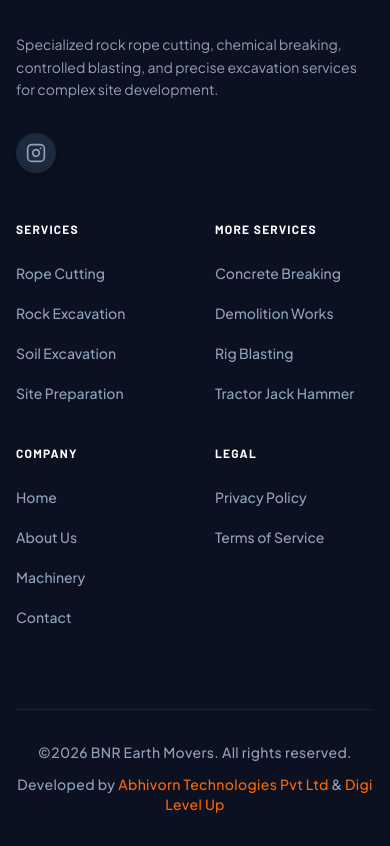
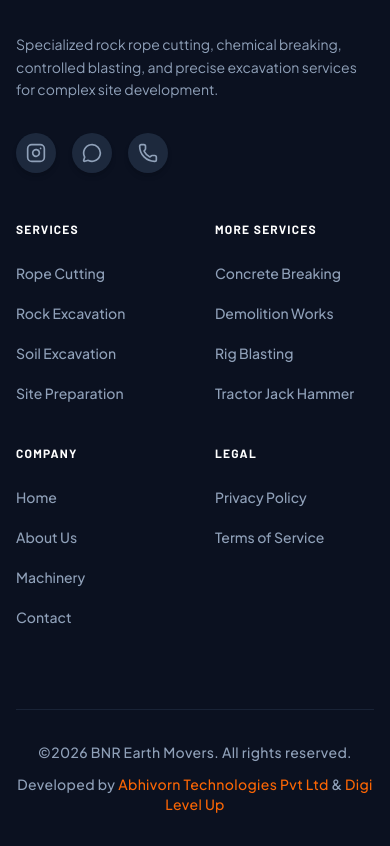
Before and after one commit to Abhivorn-Technologies/BNR-EARTH-MOVERS, a Next.js app: page / in a window 390 px wide. Shown: the part 9300-10146 px from the top of the page. Built offline with nearby package versions, Linux system fonts and the light colour scheme.

Commit message:
feat: add functional WhatsApp and Phone icons alongside Instagram in footer

```diff
--- a/src/components/Footer.tsx
+++ b/src/components/Footer.tsx
@@ -3,6 +3,7 @@
 import { Logo } from "@/components/Logo";
 import { SITE, SERVICES } from "@/lib/constants";
 import Link from "next/link";
+import { Phone, MessageCircle } from "lucide-react";
 
 const footerLinks = {
   SERVICES: SERVICES.slice(0, 4).map(s => ({ label: s.title, href: `/?service=${s.id}#services` })),
@@ -38,13 +39,29 @@ export function Footer() {
             </p>
             <div className="flex items-center gap-4">
               <a
-                href="#"
+                href={SITE.instagramUrl || "#"}
                 target="_blank"
                 rel="noopener noreferrer"
                 className="group flex h-10 w-10 items-center justify-center rounded-full bg-slate-800 transition-all hover:bg-gradient-to-tr hover:from-[#f09433] hover:via-[#dc2743] hover:to-[#bc1888] shadow-md"
                 aria-label="Follow us on Instagram"
               >
                 <InstagramIcon className="h-5 w-5 text-slate-400 group-hover:text-white transition-colors" />
+              </a>
+              <a
+                href={SITE.whatsappUrl}
+                target="_blank"
+                rel="noopener noreferrer"
+                className="group flex h-10 w-10 items-center justify-center rounded-full bg-slate-800 transition-all hover:bg-[#25D366] shadow-md"
+                aria-label="Chat with us on WhatsApp"
+              >
+                <MessageCircle className="h-5 w-5 text-slate-400 group-hover:text-white transition-colors" />
+              </a>
+              <a
+                href={SITE.phoneUrl}
+                className="group flex h-10 w-10 items-center justify-center rounded-full bg-slate-800 transition-all hover:bg-[#fc6604] shadow-md"
+                aria-label="Call us"
+              >
+                <Phone className="h-5 w-5 text-slate-400 group-hover:text-white transition-colors" />
               </a>
             </div>
           </div>
```
